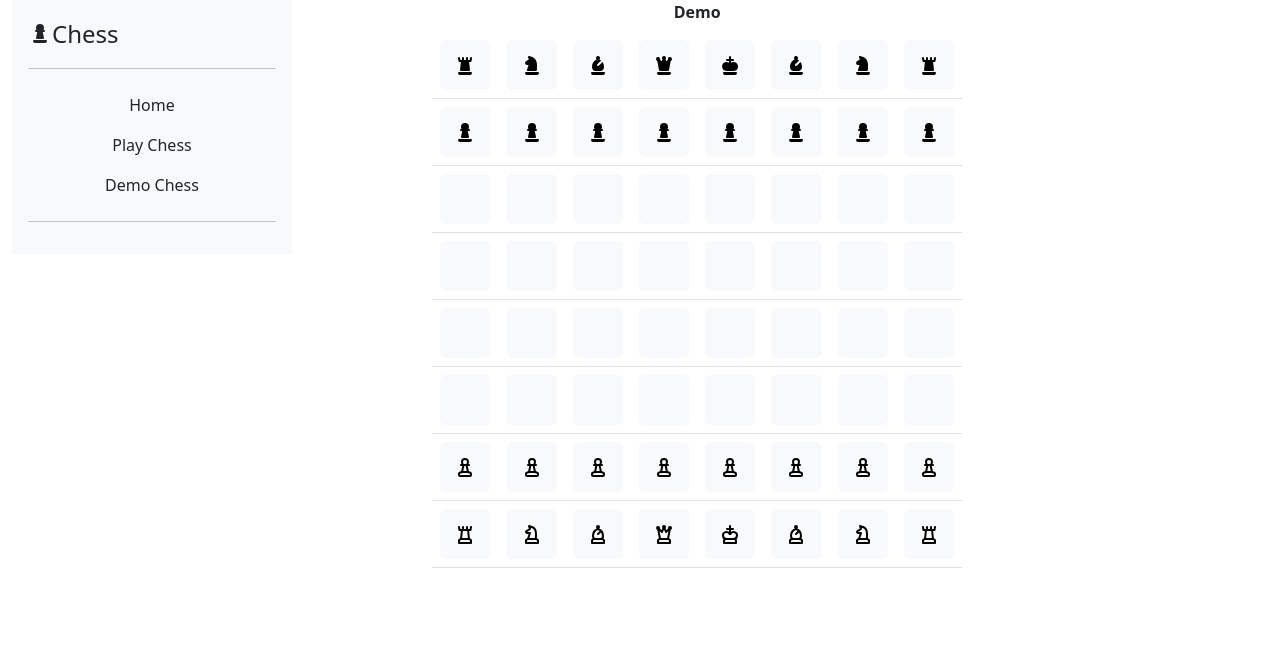
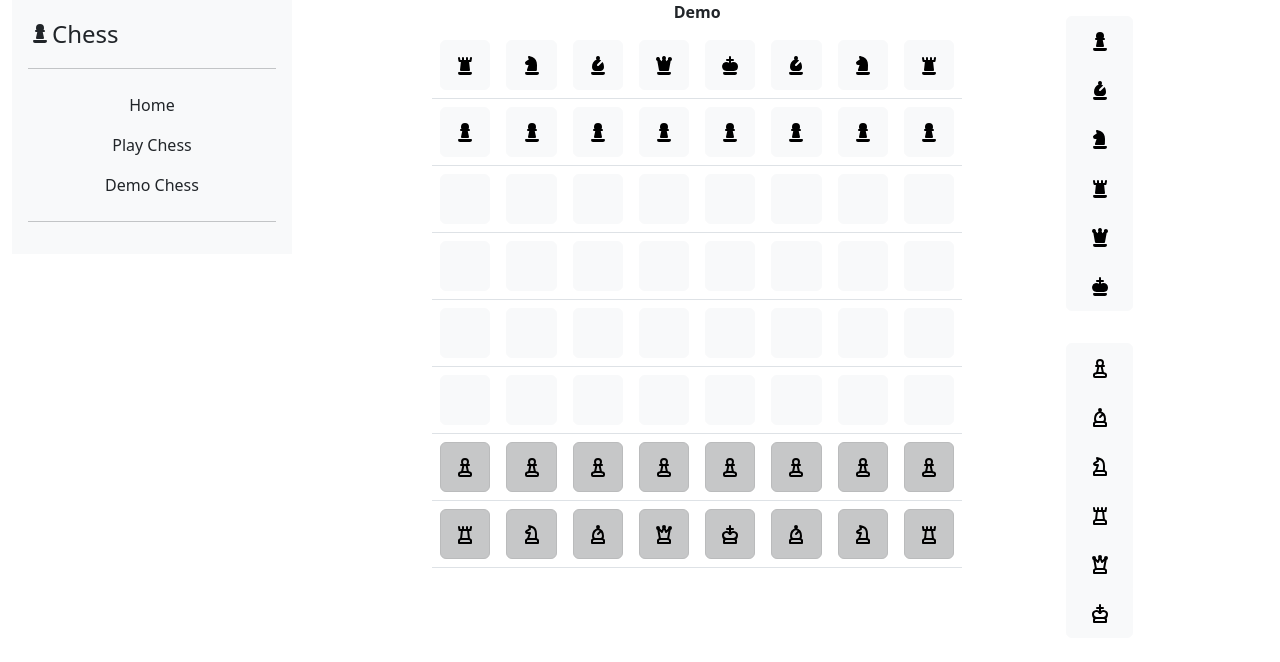
Before and after one commit to qdave5/chess-with-react, a React (Create React App) app: page /demo in a window 1280 px wide. Shown: the top 662 px of the page. Built offline with nearby package versions, Linux system fonts and the light colour scheme.

Commit message:
refactor: ChessDemo

```diff
--- a/src/components/ChessBoard/ChessBoard.jsx
+++ b/src/components/ChessBoard/ChessBoard.jsx
@@ -5,7 +5,13 @@ import { checkValidMove } from "../../functions/PieceMovement/BasicMovement";
 import { getIndexFromRowCol } from "../../functions";
 import { isValidMove } from "../../functions/PieceMovement/isValidMove";
 
-const ChessBoard = ({ tileItems, sourcePiece, sideTurn, handleClickEvent }) => {
+const ChessBoard = ({
+  tileItems,
+  sourcePiece,
+  sideTurn,
+  handleClickEvent,
+  gameMode,
+}) => {
   const [tile8x8, setTile8x8] = useState([]);
 
   useEffect(() => {
@@ -37,6 +43,7 @@ const ChessBoard = ({ tileItems, sourcePiece, sideTurn, handleClickEvent }) => {
                       sideTurn
                     )}
                     handleClickEvent={handleClickEvent}
+                    gameMode={gameMode}
                   />
                 </td>
               ))}
--- a/src/components/ChessBoard/ChessBoardTile.jsx
+++ b/src/components/ChessBoard/ChessBoardTile.jsx
@@ -1,7 +1,8 @@
 import React, { useEffect } from "react";
 import { Button } from "reactstrap";
+import GameMode from "../../constant/GameMode";
 
-const ChessBoardTile = ({ cell, isActive, handleClickEvent }) => {
+const ChessBoardTile = ({ cell, isActive, handleClickEvent, gameMode }) => {
   useEffect(() => {}, [cell]);
 
   return (
@@ -10,7 +11,7 @@ const ChessBoardTile = ({ cell, isActive, handleClickEvent }) => {
       style={{ minWidth: "50px", minHeight: "50px", padding: "12.5%" }}
       name={cell?.tile}
       active={isActive}
-      disabled={!isActive}
+      disabled={gameMode === GameMode.Demo ? false : !isActive}
       onClick={() => handleClickEvent(cell?.tile)}
       color={"light"}
     >
--- a/src/components/ChessBoard/ChessPlay.jsx
+++ b/src/components/ChessBoard/ChessPlay.jsx
@@ -9,6 +9,7 @@ import {
   checkValidMove,
   movePiece,
 } from "../../functions/PieceMovement/BasicMovement";
+import GameMode from "../../constant/GameMode";
 
 const ChessBoardContain = () => {
   const [tileList, setTileList] = useState(getEmptyTiles());
@@ -85,6 +86,7 @@ const ChessBoardContain = () => {
               sourcePiece={sourcePiece}
               sideTurn={sideTurn}
               handleClickEvent={handleClickEvent}
+              gameMode={GameMode.Normal}
             />
           </Col>
           <Col sm={1} md={1} lg={1}></Col>
--- a/src/components/ChessBoardDemo/ChessBoard.jsx
+++ /dev/null
@@ -1,55 +0,0 @@
-import React, { useEffect, useState } from "react";
-import { Container, Table } from "reactstrap";
-import ChessBoardTile from "./ChessBoardTile";
-import { checkValidMove } from "../../functions/PieceMovement/BasicMovement";
-
-const ChessBoard = ({ tileItems, sourcePiece, sideTurn, handleClickEvent }) => {
-  const [tile8x8, setTile8x8] = useState([]);
-
-  useEffect(() => {
-    let newTile = [[], [], [], [], [], [], [], []];
-    let index = 0;
-    tileItems.map((item) => {
-      const row = parseInt(index / 8);
-      newTile[row].push(item);
-      index++;
-    });
-
-    setTile8x8(newTile);
-  }, [tileItems]);
-
-  return (
-    <Container fluid className="d-flex justify-content-center w-75">
-      <Table>
-        <tbody>
-          {tile8x8?.map((row) => (
-            <tr key={row[0]?.row}>
-              {row.map((cell) => (
-                <td style={{ width: "12.5%" }} key={cell.tile}>
-                  <ChessBoardTile
-                    cell={cell}
-                    isActive={isButtonActive(
-                      tileItems,
-                      sourcePiece,
-                      cell,
-                      sideTurn
-                    )}
-                    handleClickEvent={handleClickEvent}
-                  />
-                </td>
-              ))}
-            </tr>
-          ))}
-        </tbody>
-      </Table>
-    </Container>
-  );
-};
-
-const isButtonActive = (tileItems, sourcePiece, cell, sideTurn) => {
-  return sourcePiece === null
-    ? false
-    : checkValidMove(tileItems, sourcePiece, cell);
-};
-
-export default ChessBoard;
--- a/src/components/ChessBoardDemo/ChessBoardTile.jsx
+++ /dev/null
@@ -1,22 +0,0 @@
-import React, { useEffect } from "react";
-import { Button } from "reactstrap";
-import { PieceSide } from "../../constant/PieceSide";
-
-const ChessBoardTile = ({ cell, isActive, handleClickEvent }) => {
-  useEffect(() => {}, [cell]);
-
-  return (
-    <Button
-      className="w-100 h-100"
-      style={{ minWidth: "50px", minHeight: "50px", padding: "12.5%" }}
-      name={cell?.tile}
-      active={isActive}
-      onClick={() => handleClickEvent(cell?.tile)}
-      color={"light"}
-    >
-      {(cell.piece.icon && cell.piece.icon) || " "}
-    </Button>
-  );
-};
-
-export default ChessBoardTile;
--- a/src/components/ChessBoardDemo/ChessDemo.jsx
+++ b/src/components/ChessBoardDemo/ChessDemo.jsx
@@ -1,12 +1,13 @@
 import React, { Fragment, useEffect, useState } from "react";
 import { Col, Container, Label } from "reactstrap";
-import ChessBoard from "./ChessBoard";
+import ChessBoard from "../ChessBoard/ChessBoard";
 import { getDefaultPieces, getEmptyTiles } from "../../constructor/Tiles";
 import { getTile, updateAllTiles } from "../../functions/Tiles";
 import { PieceSide, getSideTurn } from "../../constant/PieceSide";
 import PieceType from "../../constant/PieceType";
 import { movePiece } from "../../functions/PieceMovement/BasicMovement";
 import DemoOperations from "./DemoOperations";
+import GameMode from "../../constant/GameMode";
 
 const ChessBoardContain = () => {
   const [tileList, setTileList] = useState(getEmptyTiles());
@@ -55,9 +56,12 @@ const ChessBoardContain = () => {
               sourcePiece={sourcePiece}
               sideTurn={sideTurn}
               handleClickEvent={handleClickEvent}
+              gameMode={GameMode.Demo}
             />
           </Col>
-          <Col sm={1} md={1} lg={1}></Col>
+          <Col sm={1} md={1} lg={1}>
+            <DemoOperations />
+          </Col>
         </div>
       </Container>
     </Fragment>
--- /dev/null
+++ b/src/constant/GameMode.jsx
@@ -0,0 +1,6 @@
+const GameMode = {
+  Normal: "Normal",
+  Demo: "Demo",
+};
+
+export default GameMode;
```
